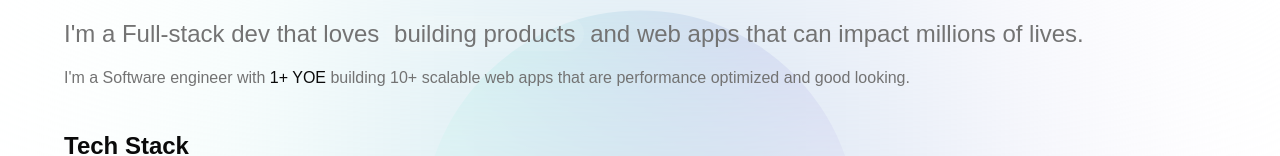
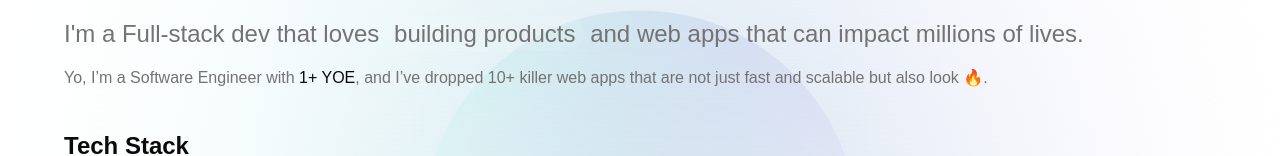
Before and after one commit to Viral-Sachde/portfolio-2024, a Next.js app: page / in a window 1280 px wide. Shown: the part 172-328 px from the top of the page. Built offline with nearby package versions, Linux system fonts and the light colour scheme.

Commit message:
Update Hero.tsx

```diff
--- a/components/Hero.tsx
+++ b/components/Hero.tsx
@@ -25,16 +25,16 @@ const Hero = () => {
                     Hola! I&apos;m Viral Sachde
                 </h1>
                 <p className="text-lg sm:text-2xl dark:text-[#F5F5DC] text-muted-foreground">
-                    I&apos;m a Full-stack dev that loves{'       '}
+  I&apos;m a Full-stack dev that loves{' '}
   <span className="rounded-3xl backdrop-blur-lg bg-white/10 px-2 py-1">
     building products
   </span>{' '}
   and web apps that can impact millions of lives.
 </p>
 <p className="text-muted-foreground">
-                    I&apos;m a Software engineer with{' '}
-                    <span className="font-medium text-foreground">1+ YOE</span> building 10+
-                    scalable web apps that are performance optimized and good looking.
+  Yo, I’m a Software Engineer with{' '}
+  <span className="font-medium text-foreground">1+ YOE</span>, and I’ve dropped 10+
+  killer web apps that are not just fast and scalable but also look 🔥.
 </p>
             </div>
 
```
Lines whose indentation alone changed are shown as unchanged.
